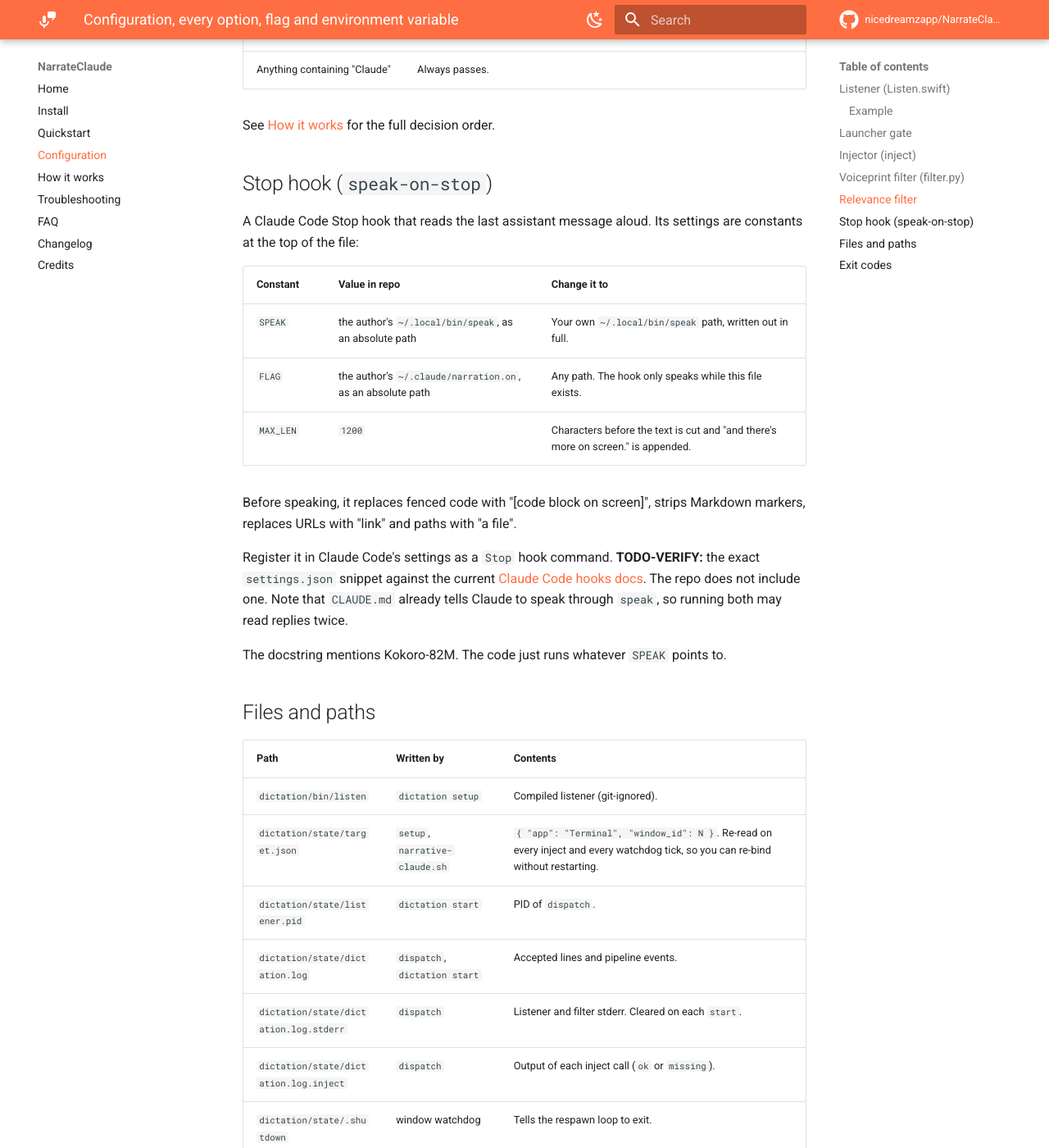
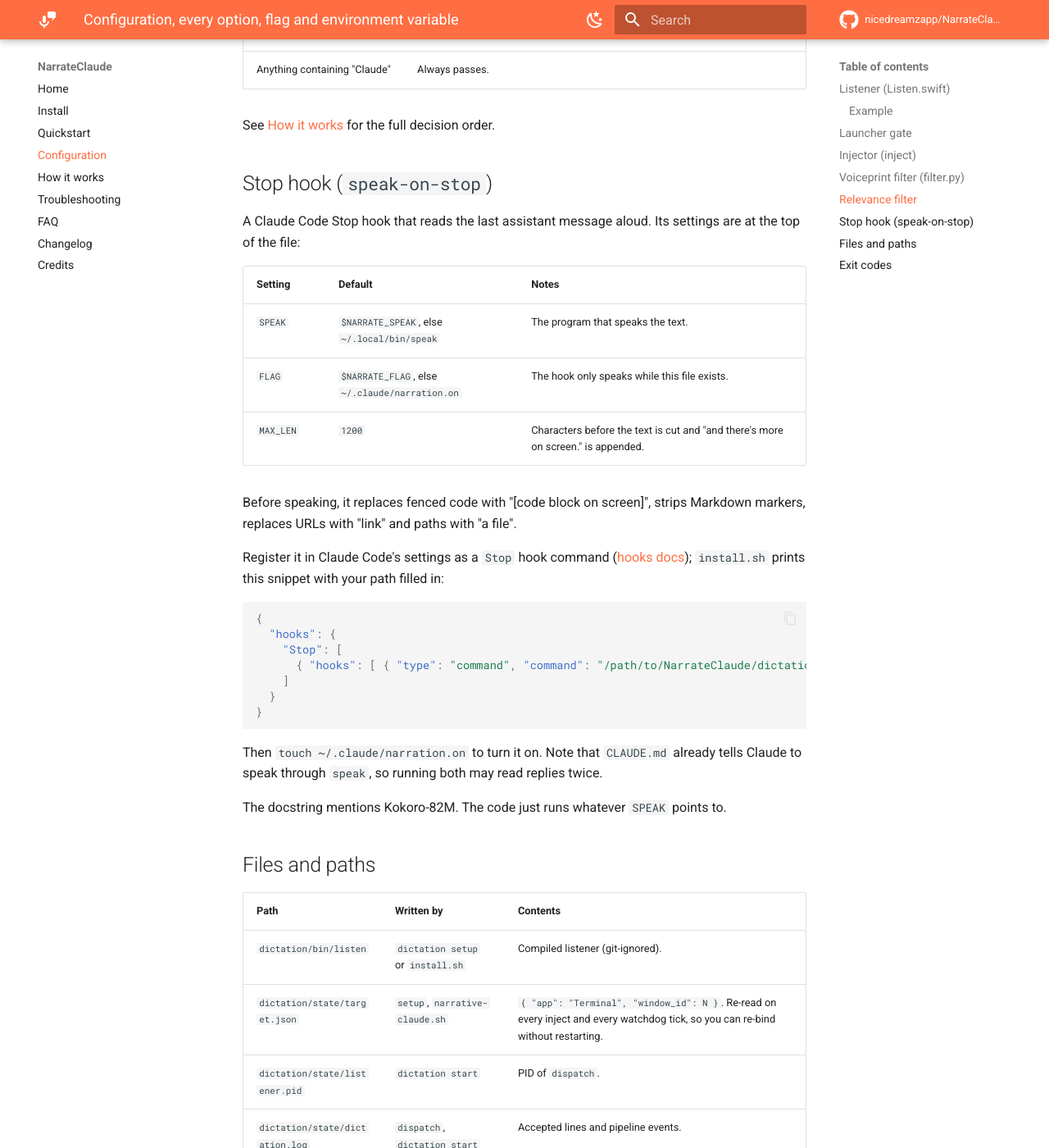
Before and after one commit to nicedreamzapp/NarrateClaude, an MkDocs documentation site: the page built from docs/configuration.md, in a window 1280 px wide and 1400 px high, scrolled down 4271 px. Shown: the whole window at 82% size. Built offline with MkDocs 1.6.1 and Material for MkDocs 9.7.7, drawn with Linux system fonts in a browser that asks for light colours; comment, search, counter and statistics services are not loaded; some of the changed text lies outside the part shown.

Commit message:
Document the one-line install, the Stop hook snippet and the movable repo folder

````diff
--- a/docs/configuration.md
+++ b/docs/configuration.md
@@ -125,17 +125,29 @@
 
 ## Stop hook (`speak-on-stop`)
 
-A Claude Code Stop hook that reads the last assistant message aloud. Its settings are constants at the top of the file:
+A Claude Code Stop hook that reads the last assistant message aloud. Its settings are at the top of the file:
 
-| Constant | Value in repo | Change it to |
+| Setting | Default | Notes |
 |---|---|---|
-| `SPEAK` | the author's `~/.local/bin/speak`, as an absolute path | Your own `~/.local/bin/speak` path, written out in full. |
-| `FLAG` | the author's `~/.claude/narration.on`, as an absolute path | Any path. The hook only speaks while this file exists. |
+| `SPEAK` | `$NARRATE_SPEAK`, else `~/.local/bin/speak` | The program that speaks the text. |
+| `FLAG` | `$NARRATE_FLAG`, else `~/.claude/narration.on` | The hook only speaks while this file exists. |
 | `MAX_LEN` | `1200` | Characters before the text is cut and "and there's more on screen." is appended. |
 
 Before speaking, it replaces fenced code with "[code block on screen]", strips Markdown markers, replaces URLs with "link" and paths with "a file".
 
-Register it in Claude Code's settings as a `Stop` hook command. **TODO-VERIFY:** the exact `settings.json` snippet against the current [Claude Code hooks docs](https://docs.anthropic.com/en/docs/claude-code/hooks). The repo does not include one. Note that `CLAUDE.md` already tells Claude to speak through `speak`, so running both may read replies twice.
+Register it in Claude Code's settings as a `Stop` hook command ([hooks docs](https://docs.anthropic.com/en/docs/claude-code/hooks)); `install.sh` prints this snippet with your path filled in:
+
+```json
+{
+  "hooks": {
+    "Stop": [
+      { "hooks": [ { "type": "command", "command": "/path/to/NarrateClaude/dictation/bin/speak-on-stop" } ] }
+    ]
+  }
+}
+```
+
+Then `touch ~/.claude/narration.on` to turn it on. Note that `CLAUDE.md` already tells Claude to speak through `speak`, so running both may read replies twice.
 
 The docstring mentions Kokoro-82M. The code just runs whatever `SPEAK` points to.
 
@@ -143,7 +155,7 @@
 
 | Path | Written by | Contents |
 |---|---|---|
-| `dictation/bin/listen` | `dictation setup` | Compiled listener (git-ignored). |
+| `dictation/bin/listen` | `dictation setup` or `install.sh` | Compiled listener (git-ignored). |
 | `dictation/state/target.json` | `setup`, `narrative-claude.sh` | `{ "app": "Terminal", "window_id": N }`. Re-read on every inject and every watchdog tick, so you can re-bind without restarting. |
 | `dictation/state/listener.pid` | `dictation start` | PID of `dispatch`. |
 | `dictation/state/dictation.log` | `dispatch`, `dictation start` | Accepted lines and pipeline events. |
@@ -155,7 +167,7 @@
 | `dictation/state/dropped.log` | both filters | Dropped lines. |
 | `dictation/state/filter.log` | `filter.py` | Voiceprint decisions. |
 | `dictation/state/voiceprint.npy` | `enroll.py` | 256-dim voiceprint. |
-| `~/.local/bin/speak` | you | The voice. Called by Claude through `CLAUDE.md` and by `speak-on-stop`. |
+| `~/.local/bin/speak` | you, or `install.sh` if missing | The voice. Called by Claude through `CLAUDE.md` and by `speak-on-stop`. |
 
 ## Exit codes
 
````
Also changed, not shown: README.md (+10 -11 lines), docs/faq.md (+2 -2 lines), docs/install.md (+21 -2 lines).
